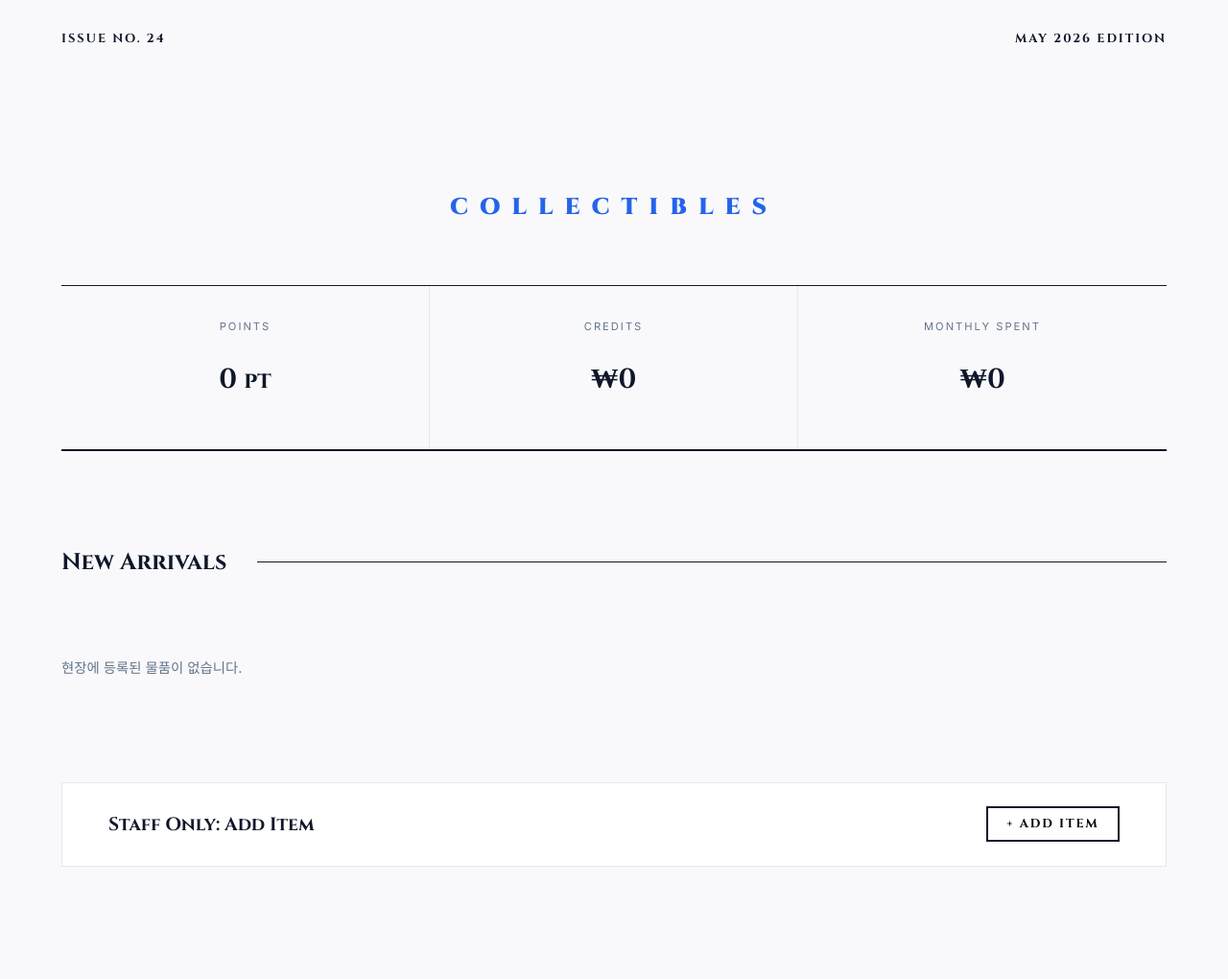
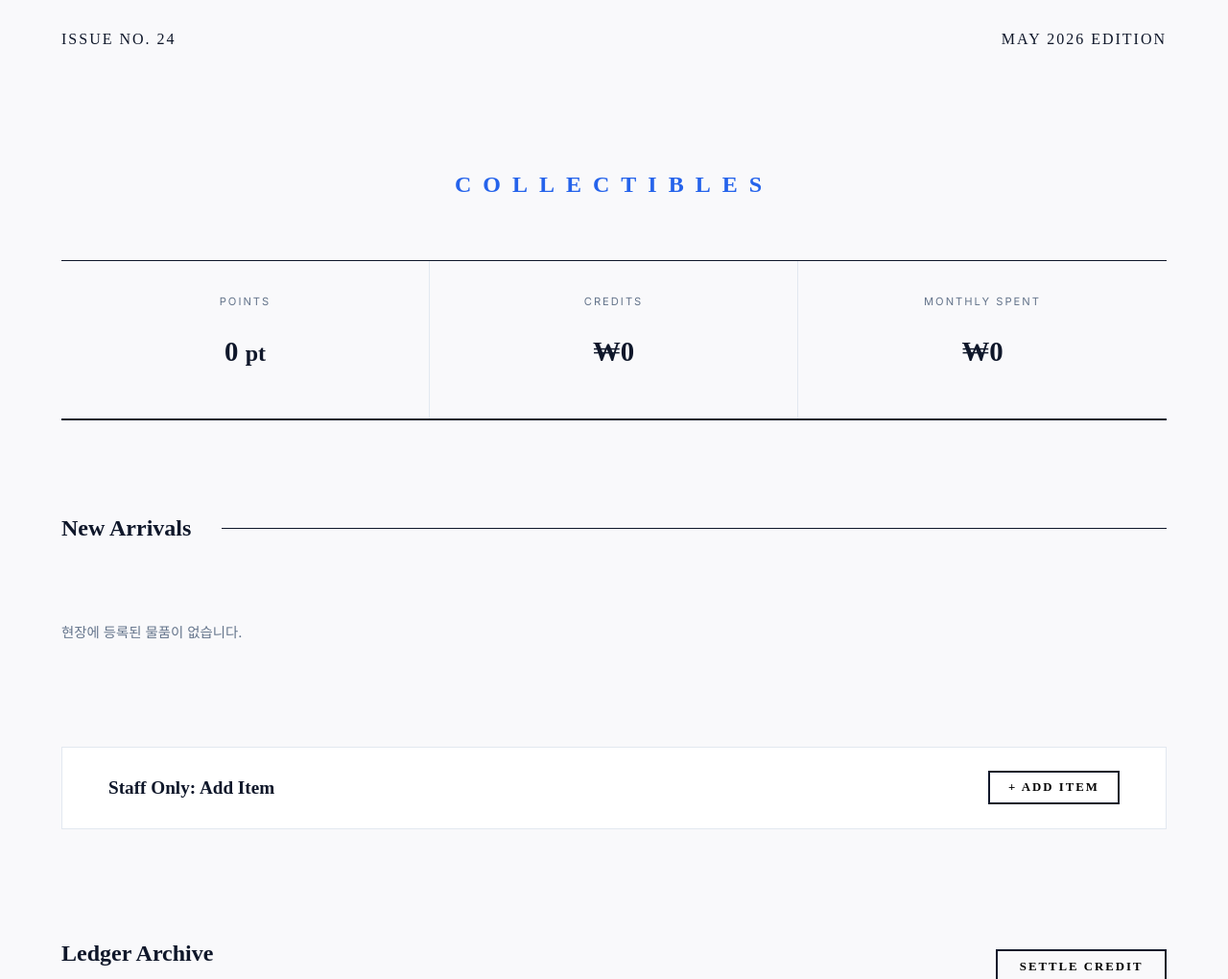
Before and after one commit to cuplecter19/bludhaven, a Django app: page /shop/ in a window 1280 px wide. Shown: the top 1020 px of the page at 96% size. Run offline with Django 5.2, Linux system fonts and the light colour scheme; the visitor is signed in with stand-in values (Sample User, id 1); data that the repository does not hold is empty.

Commit message:
shop css modify

```diff
--- a/shop/static/shop/css/shop.css
+++ b/shop/static/shop/css/shop.css
@@ -5,9 +5,9 @@
     --bg: #F9F9FB;
     --line: #E2E8F0;
     --text-muted: #64748B;
-    --font-serif: 'Cinzel', serif;
+    --font-serif: 'ClassyVogue', serif;
     --font-sans: 'Inter', sans-serif;
-    --font-ko: 'Noto Serif KR', serif;
+    --font-ko: 'Noto Sans KR', serif;
 }
 
 body {
@@ -34,14 +34,14 @@
     display: flex;
     justify-content: space-between;
     font-family: var(--font-serif);
-    font-size: 0.8rem;
+    font-size: 1rem;
     letter-spacing: 2px;
     padding-bottom: 1rem;
 }
 
 .shop-masthead {
-    font-family: var(--font-serif);
-    font-size: 5rem;
+    font-family: var(--font-ko), var(--font-serif);
+    font-size: 4rem;
     line-height: 0.85;
     font-weight: 900;
     text-align: center;
@@ -50,6 +50,7 @@
 }
 
 .sub-mast {
+    font-family: var(--font-serif);
     font-size: 1.5rem;
     letter-spacing: 12px;
     color: var(--blue);
@@ -174,13 +175,13 @@
 }
 
 .item-name {
-    font-family: var(--font-serif);
+    font-family: var(--font-ko), var(--font-serif);
     font-size: 1.2rem;
     margin-bottom: 0.5rem;
 }
 
 .item-desc {
-    font-family: var(--font-ko);
+    font-family: var(--font-ko), var(--font-serif);
     font-size: 0.85rem;
     color: var(--text-muted);
     margin-bottom: 1.5rem;
```
